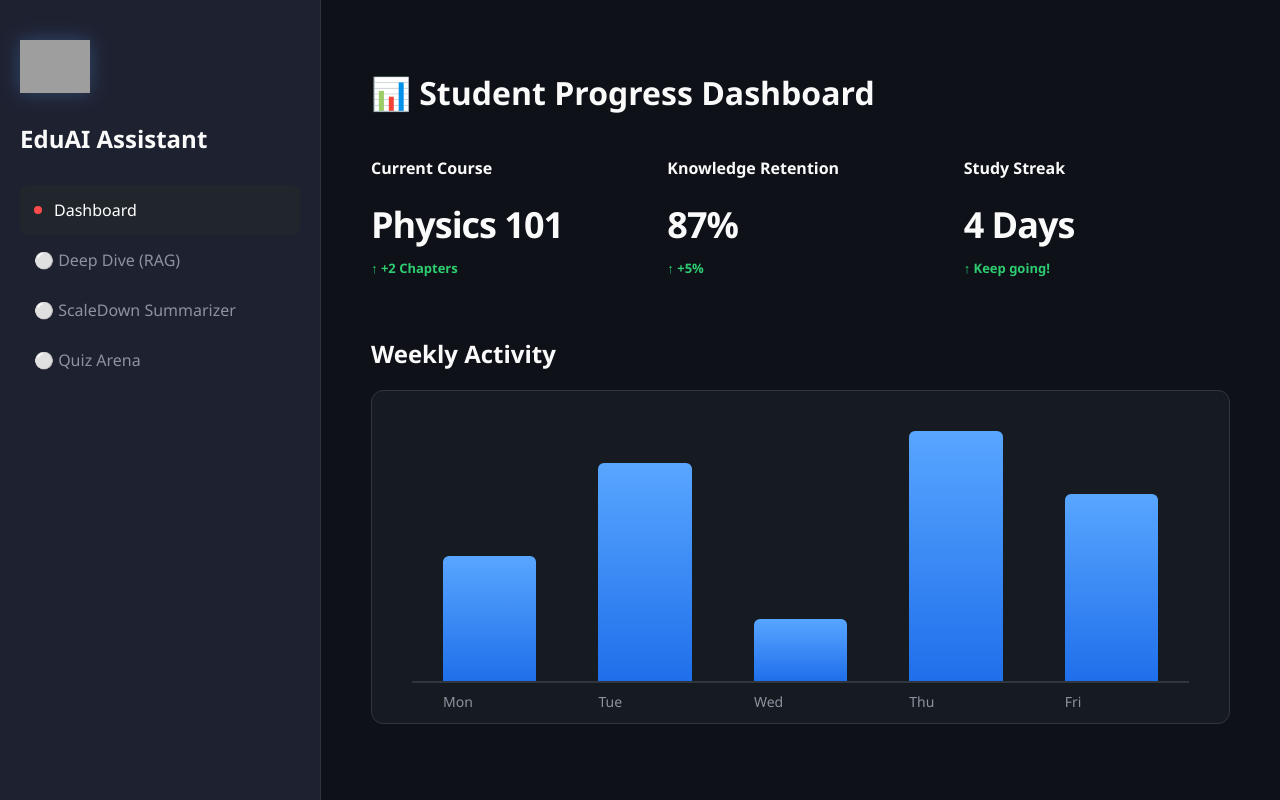
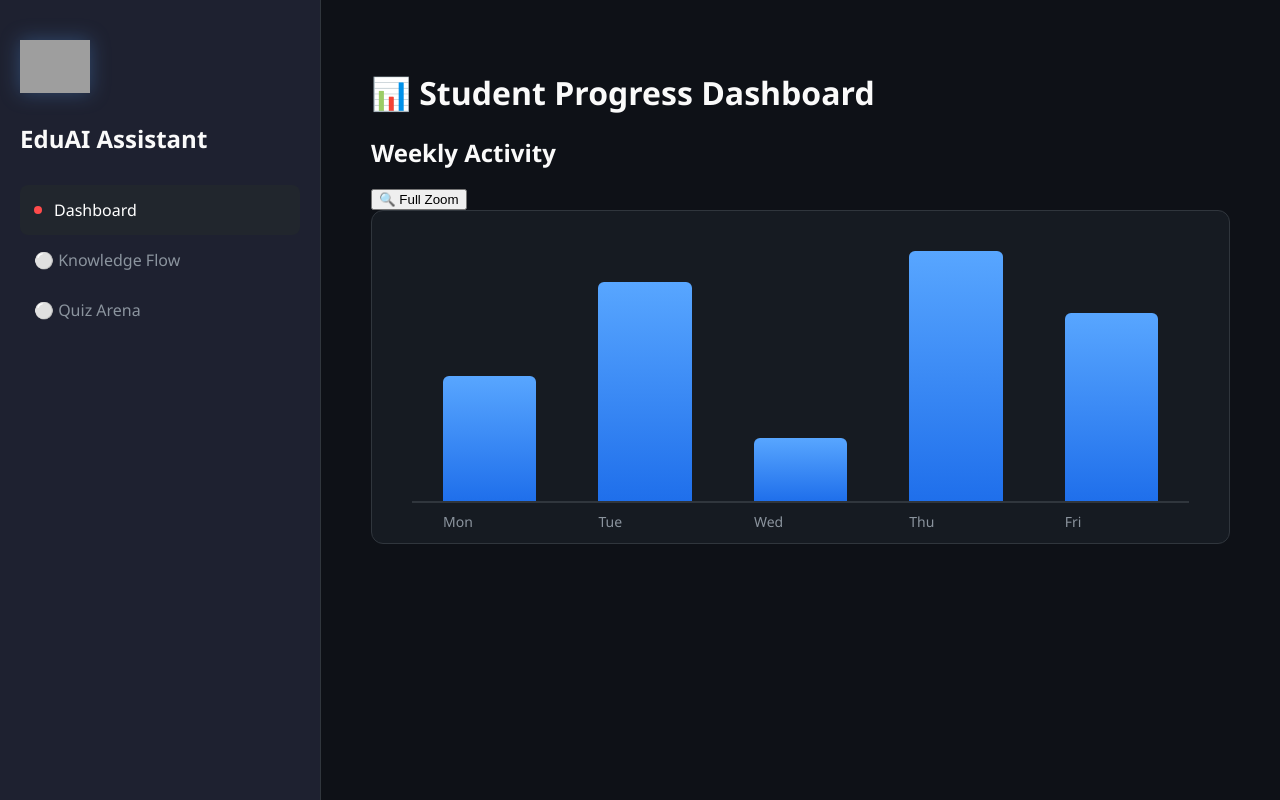
Before and after one commit to VishnuReddy1705/Educational_Content-Assistant, a React (Create React App) app in the folder client/: page / in a window 1280 px wide. Built offline with nearby package versions, Linux system fonts and the light colour scheme; grey boxes are pictures that could not be loaded.

Commit message:
Update App.js

```diff
--- a/client/src/App.js
+++ b/client/src/App.js
@@ -4,85 +4,74 @@ import './App.css';
 
 function App() {
   const [topic, setTopic] = useState("Physics 101");
-  const [activeHover, setActiveHover] = useState(null); // Track which bar is hovered
+  const [activeHover, setActiveHover] = useState(null);
+  const [isZoomed, setIsZoomed] = useState(false); // Zoom State
+  const [view, setView] = useState("dashboard"); // Navigation State
 
-  // Sample data for the chart
   const weeklyData = [
-    { day: "Mon", hours: 2 },
-    { day: "Tue", hours: 3.5 },
-    { day: "Wed", hours: 1 },
-    { day: "Thu", hours: 4 },
-    { day: "Fri", hours: 3 },
+    { day: "Mon", hours: 2 }, { day: "Tue", hours: 3.5 },
+    { day: "Wed", hours: 1 }, { day: "Thu", hours: 4 }, { day: "Fri", hours: 3 },
   ];
 
   return (
     <div className="dashboard-app">
-      {/* Sidebar Section */}
       <aside className="sidebar">
-        <div className="bot-container">
         <img src="https://cdn-icons-png.flaticon.com/512/4712/4712035.png" className="bot-logo" alt="bot" />
-        </div>
         <h2>EduAI Assistant</h2>
-        <nav>
         <ul className="nav-menu">
-            <li className="active"><span className="dot"></span> Dashboard</li>
-            <li>⚪ Deep Dive (RAG)</li>
-            <li>⚪ ScaleDown Summarizer</li>
+          <li className={view === "dashboard" ? "active" : ""} onClick={() => setView("dashboard")}>
+            <span className="dot"></span> Dashboard
+          </li>
+          <li className={view === "flowchart" ? "active" : ""} onClick={() => setView("flowchart")}>
+            ⚪ Knowledge Flow
+          </li>
           <li>⚪ Quiz Arena</li>
         </ul>
-        </nav>
       </aside>
 
-      {/* Main Dashboard Section */}
       <main className="main-content">
-        <header>
+        {view === "dashboard" ? (
+          <>
             <h1>📊 Student Progress Dashboard</h1>
-        </header>
 
-        {/* Top Metric Cards */}
-        <div className="top-stats">
-          <div className="stat-box">
-            <h4>Current Course</h4>
-            <h1>{topic}</h1>
-            <span className="badge">↑ +2 Chapters</span>
-          </div>
-          <div className="stat-box">
-            <h4>Knowledge Retention</h4>
-            <h1>87%</h1>
-            <span className="badge">↑ +5%</span>
-          </div>
-          <div className="stat-box">
-            <h4>Study Streak</h4>
-            <h1>4 Days</h1>
-            <span className="badge">↑ Keep going!</span>
-          </div>
+            {/* Graph with Full Zoom Feature */}
+            <section className={`activity-section ${isZoomed ? "fullscreen-graph" : ""}`}>
+              <div className="section-header">
+                <h2>Weekly Activity</h2>
+                <button className="zoom-btn" onClick={() => setIsZoomed(!isZoomed)}>
+                  {isZoomed ? "✖ Exit Zoom" : "🔍 Full Zoom"}
+                </button>
               </div>
 
-        {/* Interactive Chart Section */}
-        <section className="activity-section">
-          <h2>Weekly Activity</h2>
               <div className="chart-container">
                 <div className="bar-chart">
                   {weeklyData.map((data, index) => (
-                <div
-                  key={index}
-                  className="bar-wrapper"
+                    <div key={index} className="bar-wrapper"
                          onMouseEnter={() => setActiveHover(index)}
-                  onMouseLeave={() => setActiveHover(null)}
-                >
-                  {activeHover === index && (
-                    <div className="tooltip">{data.hours} hrs</div>
-                  )}
-                  <div
-                    className="bar"
-                    style={{ height: `${(data.hours / 4) * 100}%` }}
-                    data-label={data.day}
-                  ></div>
+                         onMouseLeave={() => setActiveHover(null)}>
+                      {activeHover === index && <div className="tooltip">{data.hours} hrs</div>}
+                      <div className="bar" style={{ height: `${(data.hours / 4) * 100}%` }} data-label={data.day}></div>
                     </div>
                   ))}
                 </div>
               </div>
             </section>
+          </>
+        ) : (
+          <div className="flowchart-view">
+            <h1>🚀 Knowledge Flow: {topic}</h1>
+            <div className="flow-container">
+              <div className="flow-node root">Start: {topic}</div>
+              <div className="flow-line"></div>
+              <div className="flow-row">
+                <div className="flow-node">Basic Concepts</div>
+                <div className="flow-node">Advanced Theory</div>
+              </div>
+              <div className="flow-line"></div>
+              <div className="flow-node final">Mastery Target</div>
+            </div>
+          </div>
+        )}
       </main>
     </div>
   );
```
Lines whose indentation alone changed are shown as unchanged.
